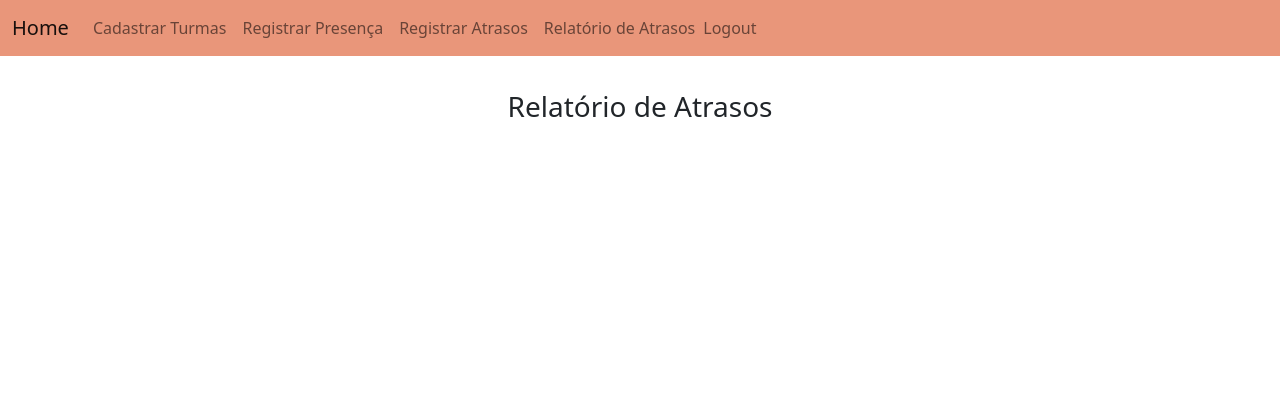
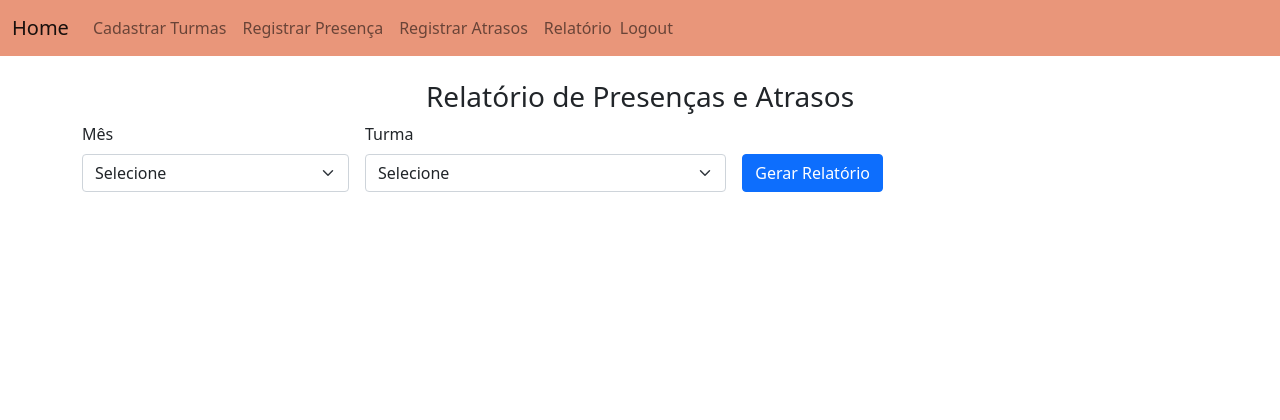
Before and after one commit to rgomesrgo/UNIVESP-PI-Sistema_Gerenciador_de_Atrasos, a Django app: page /relatorio/ in a window 1280 px wide. Shown: the top 420 px of the page. Run offline with Django 5.2, Linux system fonts and the light colour scheme; a user stored in the database is signed in; data comes from the database, SQL or seed files in the repository; both versions use the stored data as it was after the commit; parts of the project's set-up code (start-up, migrations or seed data) failed here and were passed over.

Commit message:
Commit 09: criado a tela do relatório de presença e atrasos

```diff
--- a/app_gestao/templates/app_gestao/base.html
+++ b/app_gestao/templates/app_gestao/base.html
@@ -25,7 +25,7 @@
               <a class="nav-link" href="{% url 'cadastro' %}">Cadastrar Turmas</a>
               <a class="nav-link" href="{% url 'registrar_presenca' %}">Registrar Presença</a>
               <a class="nav-link" href="{% url 'registrar_atraso' %}">Registrar Atrasos</a>
-              <a class="nav-link" href="{% url 'relatorio' %}">Relatório de Atrasos</a>
+              <a class="nav-link" href="{% url 'relatorio' %}">Relatório</a>
               <form action="{% url 'logout' %}" method="POST" style="display: inline;">
                 {% csrf_token %}
                 <button type="submit" class="nav-link btn btn-link" style="padding: 0; border: none; background: none; line-height: 2.5;">
--- a/app_gestao/templates/app_gestao/relatorio.html
+++ b/app_gestao/templates/app_gestao/relatorio.html
@@ -8,7 +8,66 @@
 
 {% block conteudo %}
 
-  <h3><p class="text-center"><br>Relatório de Atrasos</p></h3>
+  <!--<h3><p class="text-center"><br>Relatório de Atrasos</p></h3>-->
+  <div class="container mt-4">
+    <h3 class="text-center">Relatório de Presenças e Atrasos</h3>
 
+    <form method="get" class="row g-3 align-items-end mb-4">
+      <div class="col-md-3">
+          <label for="mes" class="form-label">Mês</label>
+          <select name="mes" id="mes" class="form-select" required>
+            <option value="">Selecione</option>
+            {% for numero, nome in meses %}
+                <option value="{{ numero }}" {% if mes == numero|stringformat:"i" %}selected{% endif %}>
+                    {{ nome }}
+                </option>
+            {% endfor %}
+          </select>
+      </div>
+      <div class="col-md-4">
+          <label for="turma" class="form-label">Turma</label>
+          <select name="turma" id="turma" class="form-select" required>
+              <option value="">Selecione</option>
+              {% for t in turmas %}
+                  <option value="{{ t }}" {% if turma == t %}selected{% endif %}>{{ t }}</option>
+              {% endfor %}
+          </select>
+      </div>
+      <div class="col-md-2">
+          <button type="submit" class="btn btn-primary">Gerar Relatório</button>
+      </div>
+    </form>
 
+    {% if relatorio %}
+    <table class="table table-bordered text-center">
+        <thead>
+            <tr>
+                <th>Aluno</th>
+                <th style="width: 10%;">Turma</th>
+                <th style="width: 10%;">Mês</th>
+                <th style="width: 10%;">Presenças</th>
+                <th style="width: 10%;">Atrasos</th>
+                <th style="width: 10%;">% Atraso</th>
+            </tr>
+        </thead>
+        <tbody>
+            {% for item in relatorio %}
+            <tr>
+                <td class="{% if item.cor %}table-{{ item.cor }}{% endif %} text-start">{{ item.aluno.nome_estudante }}</td>
+                <td>{{ item.aluno.serie_turma }}</td>
+                <td>{{ nome_mes }}</td>
+                <td>{{ item.presencas }}</td>
+                <td>{{ item.atrasos }}</td>
+                <td>{{ item.percentual }}%</td>
+            </tr>
+            {% endfor %}
+        </tbody>
+    </table>
+
+    <div class="text-center">
+      <a href="?mes={{ mes }}&turma={{ turma }}&exportar=1" class="btn btn-success">Exportar para Excel</a>
+    </div>
+
+    {% endif %}
+  </div>
 {% endblock %}
--- a/app_gestao/views.py
+++ b/app_gestao/views.py
@@ -1,10 +1,20 @@
 from django.shortcuts import render, redirect, get_object_or_404
+from django.db.models import Count, Q
 from .models import CadastroAlunos, RegAtrasos, Presenca
 from django.contrib import messages
 from .forms import RegistroAtrasoForm
 from datetime import date, datetime
 from django.utils import timezone
+from django.http import HttpResponse
+import openpyxl
+from openpyxl.styles import PatternFill
 import pandas as pd
+import locale
+import calendar
+
+#windows
+locale.setlocale(locale.LC_TIME, 'Portuguese_Brazil.1252')
+
 
 # direciona para a home
 def home(request):
@@ -79,10 +89,6 @@ def registrar_presenca(request):
         "turmas": turmas,
     })
 
-# apresenta o relatório com o atrasos dos alunos de acordo com a turma
-def relatorio(request):
-        return render(request, 'app_gestao/relatorio.html')
-
 #Limpa os dados dos bancos de dados
 def limpar_banco(request):
     if request.method == 'POST':
@@ -128,3 +134,89 @@ def registrar_atraso_aluno(request, ra):
         return redirect('registrar_atraso')
 
     return render(request, 'app_gestao/registrar_atraso_aluno.html', {'aluno': aluno})
+
+# apresenta o relatório com o atrasos dos alunos de acordo com a turma
+def relatorio(request):
+    mes = request.GET.get('mes')
+    turma = request.GET.get('turma')
+    exportar = request.GET.get('exportar')
+    relatorio = []
+    nome_mes = None
+
+    meses = [(i, calendar.month_name[i]) for i in range(1, 13)]
+    turmas = CadastroAlunos.objects.values_list('serie_turma', flat=True).distinct()
+
+    if mes and turma:
+        mes = int(mes)
+        alunos = CadastroAlunos.objects.filter(serie_turma=turma)
+        nome_mes = calendar.month_name[int(mes)].capitalize()
+
+        for aluno in alunos:
+            presencas = Presenca.objects.filter(
+                aluno_id=aluno.ra,
+                data__month=mes
+            ).count()
+
+            atrasos = RegAtrasos.objects.filter(
+                ra=aluno.ra,
+                data_atraso__month=mes
+            ).count()
+
+            percentual = round((atrasos / presencas) * 100, 2) if presencas > 0 else 0
+            cor = ''
+            if percentual > 50:
+                cor = 'danger'
+            elif percentual > 0:
+                cor = 'warning'
+
+            relatorio.append({
+                'aluno': aluno,
+                'turma': turma,
+                'mes': nome_mes,
+                'presencas': presencas,
+                'atrasos': atrasos,
+                'percentual': percentual,
+                'cor': cor,
+            })
+
+        if exportar == "1":
+            # Gerar planilha Excel
+            wb = openpyxl.Workbook()
+            ws = wb.active
+            ws.title = "Relatório"
+
+            # Cabeçalhos
+            ws.append(["Aluno", "Turma", "Mes", "Presenças", "Atrasos", "% Atraso"])
+
+            for item in relatorio:
+                row = [
+                    item['aluno'].nome_estudante,
+                    item['turma'],
+                    item['mes'],
+                    item['presencas'],
+                    item['atrasos'],
+                    item['percentual'],
+                ]
+                ws.append(row)
+
+                # Colorir fundo conforme a cor
+                cell = ws.cell(row=ws.max_row, column=1)
+                if item['cor'] == 'danger':
+                    cell.fill = PatternFill(start_color="FF9999", end_color="FF9999", fill_type="solid")
+                elif item['cor'] == 'warning':
+                    cell.fill = PatternFill(start_color="FFFF99", end_color="FFFF99", fill_type="solid")
+
+            response = HttpResponse(content_type='application/vnd.openxmlformats-officedocument.spreadsheetml.sheet')
+            response['Content-Disposition'] = 'attachment; filename=relatorio.xlsx'
+            wb.save(response)
+            return response
+
+    context = {
+        'mes': mes,
+        'turma': turma,
+        'meses': meses,
+        'turmas': turmas,
+        'relatorio': relatorio,
+        'nome_mes': nome_mes
+    }
+    return render(request, 'app_gestao/relatorio.html', context)
--- a/setup_sistema/urls.py
+++ b/setup_sistema/urls.py
@@ -30,5 +30,6 @@ urlpatterns = [
     path("registrar_atraso/", views.registrar_atraso, name="registrar_atraso"),
     path('registrar_atraso/<str:ra>/', views.registrar_atraso_aluno, name='registrar_atraso_aluno'),
     path("relatorio/", views.relatorio, name="relatorio"),
+    #path('relatorio/exportar/', views.exportar_relatorio_excel, name='exportar_relatorio'),
     path('limpar_banco/', views.limpar_banco, name='limpar_banco'),
 ]
```
Also changed, not shown: db.sqlite3.
